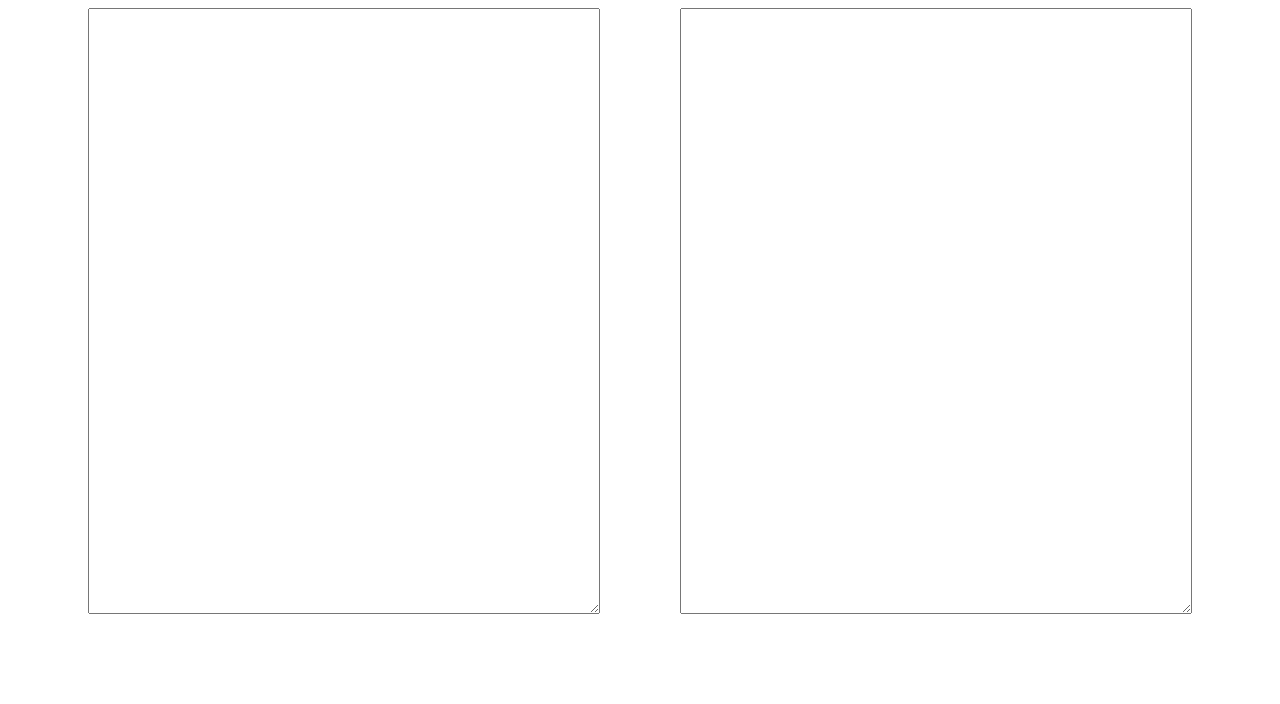
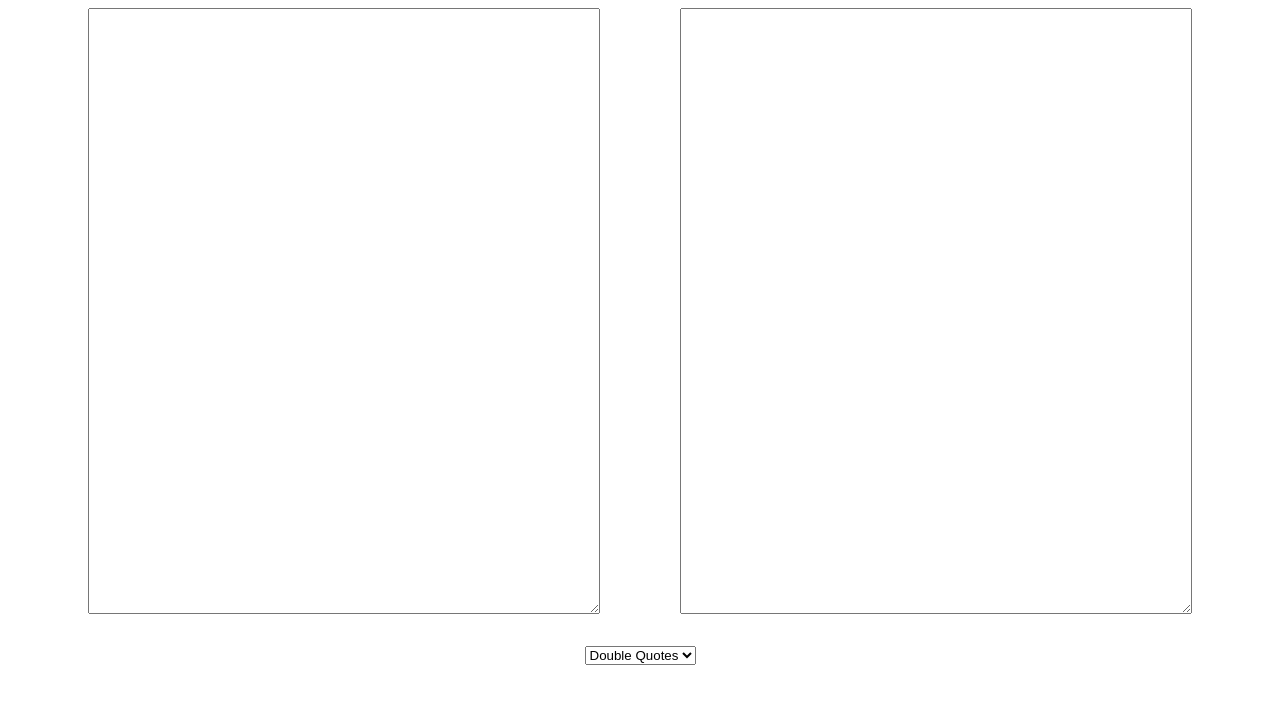
Before and after one commit to todd-toast/Quotify, a plain HTML site: page index.html in a window 1280 px wide. Drawn offline with Linux system fonts and the light colour scheme.

Commit message:
Unminify (#1)
* Unminify main file.

* Make code easier to read.

* Add head and body tags

* More quote options

```diff
--- a/index.html
+++ b/index.html
@@ -1 +1,67 @@
-<!doctypehtml><html lang=en><meta charset=UTF-8><title>Comma separated string converter</title><style>#container{display:flex;justify-content:space-evenly}textarea{width:40%;height:600px}</style><div id=container><textarea id=inputText oninput=convertStrings()></textarea> <textarea id=outputText></textarea></div><script>function convertStrings(){const t=document.getElementById("inputText").value.split(/\n/).map(t=>`"${t}",`);let e=t[t.length-1];e=e.split(/,/)[0],t[t.length-1]=e;const n=document.getElementById("outputText");n.value="",t.forEach(t=>{n.value+=`${t}\n`})}</script>
+<!DOCTYPE html>
+<html lang="en">
+    <head>
+        <meta charset="UTF-8" />
+        <title>Comma separated string converter</title>
+        <style>
+            #textAreaContainer {
+                display: flex;
+                justify-content: space-evenly;
+            }
+            #container {
+                display: flex;
+                flex-direction: column;
+            }
+            textarea {
+                width: 40%;
+                height: 600px;
+            }
+
+            #selectContainer {
+                margin-top: 2rem;
+                display: flex;
+                justify-content: center;
+            }
+        </style>
+    </head>
+    <body>
+        <div id="container">
+            <div id="textAreaContainer">
+                <textarea aria-label="Input Text Container" id="inputText" oninput="convertStrings()"></textarea>
+                <textarea aria-label="Output Text Container" id="outputText"></textarea>
+            </div>
+            <div id="selectContainer">
+                <select aria-label="Quote Selector" id="quoteSelector" onchange="convertStrings()">
+                    <option value="double">Double Quotes</option>
+                    <option value="single">Single Quotes</option>
+                    <option value="none">No Quotes</option>
+                </select>
+            </div>
+        </div>
+        <script>
+            function convertStrings() {
+                const quoteSelectorValue = document.getElementById('quoteSelector').value
+                const quoteType =
+                    quoteSelectorValue === 'double'
+                        ? `"`
+                        : quoteSelectorValue === 'single'
+                        ? `'`
+                        : ``
+                const inputTextArea = document.getElementById('inputText')
+
+                const styledLines = inputTextArea.value.split(/\n/).map((line) => `${quoteType}${line}${quoteType},`)
+                const lastIndex = styledLines.length - 1
+
+                styledLines[lastIndex] = styledLines[lastIndex].split(/,/)[0]
+
+                const outputTextArea = document.getElementById('outputText')
+
+                outputTextArea.value = ''
+
+                styledLines.forEach((line) => {
+                    outputTextArea.value += `${line}\n`
+                })
+            }
+        </script>
+    </body>
+</html>
```
